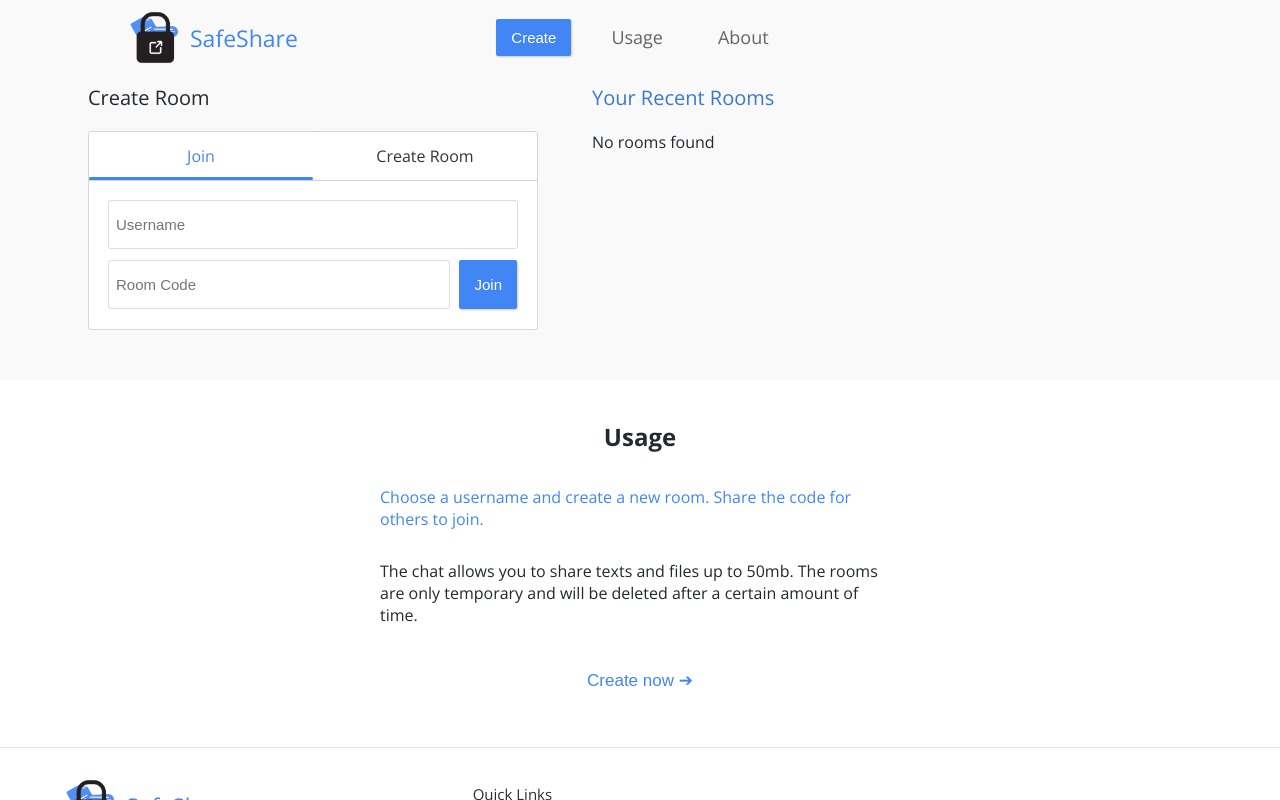
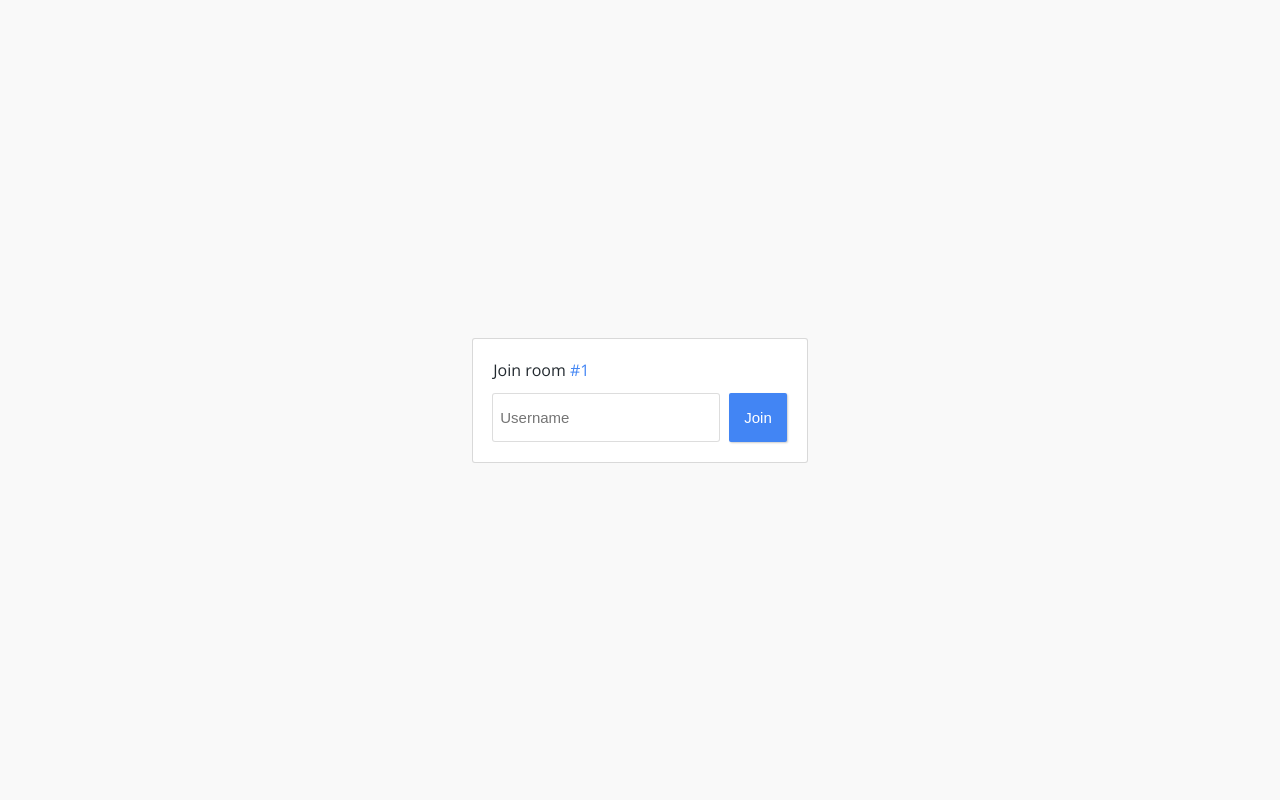
Before and after one commit to 1ars-d/SafeShare, a Flask app: page /join/1 in a window 1280 px wide. Run offline with Flask 2, Linux system fonts and the light colour scheme; tables that the repository leaves empty hold one stand-in row (values such as "Sample post"); parts of the project's set-up code (start-up, migrations or seed data) failed here and were passed over; some libraries are stand-ins or nearby versions.

Commit message:
added logs

```diff
--- a/Server/main.py
+++ b/Server/main.py
@@ -71,7 +71,9 @@ def create_secured(name, password):
     cur.execute(
         "INSERT INTO rooms(code, timestamp, type, key, salt) VALUES(?,?,?,?,?)", (generated_code, timestamp, "secured", key, salt))
     cur.execute(
-        f'INSERT into users (name, room) VALUES(?,?)', (name, generated_code))
+        f'INSERT into users (name, room, has_connected) VALUES(?,?,?)', (name, generated_code, "True"))
+    cur.execute(
+        "INSERT INTO logs(content, timestamp, room) VALUES(?,?,?)", (f"{name} created room {generated_code}", timestamp, generated_code))
     conn.commit()
     user_id = cur.lastrowid
     conn.close()
@@ -89,7 +91,9 @@ def create_open(name):
     cur.execute(
         "INSERT INTO rooms(code, timestamp, type) VALUES(?,?,?)", (generated_code, timestamp, "open"))
     cur.execute(
-        f'INSERT into users (name, room) VALUES(?,?)', (name, generated_code))
+        f'INSERT into users (name, room, has_connected) VALUES(?,?,?)', (name, generated_code, True))
+    cur.execute(
+        "INSERT INTO logs(content, timestamp, room) VALUES(?,?,?)", (f"{name} created room {generated_code}", timestamp, generated_code))
     conn.commit()
     user_id = cur.lastrowid
     conn.close()
@@ -97,6 +101,13 @@ def create_open(name):
     session["name"] = name
     session["user_id"] = user_id
     return redirect(url_for("room"))
+
+
+@app.route('/join/<string:room>')
+def join_form(room):
+    if not room_exists(room):
+        redirect(url_for("home"))
+    return render_template("join.html", room=room)
 
 
 @app.route('/join/<string:room>/<string:name>/<string:user_id>')
@@ -118,7 +129,7 @@ def join(room, name, user_id):
         return redirect(f"/join/enter-password/{room}/{name}/{user_id}")
     if not name_entry:
         cur.execute(
-            f'INSERT into users (name, room) VALUES(?,?)', (name, room))
+            f'INSERT into users (name, room, has_connected) VALUES(?,?,?)', (name, room, "False"))
     conn.commit()
     user_id = cur.execute(
         f'SELECT id FROM users WHERE room="{room}" AND name="{name}"').fetchone()[0]
@@ -142,7 +153,7 @@ def join_secured(room, name, user_id, password):
         return render_template("home.html", code=room, name=name, error="This username already exists in this room")
     if not name_entry:
         cur.execute(
-            f'INSERT into users (name, room) VALUES(?,?)', (name, room))
+            f'INSERT into users (name, room, has_connected) VALUES(?,?,?)', (name, room, "False"))
     conn.commit()
     user_id = cur.execute(
         f'SELECT id FROM users WHERE room="{room}" AND name="{name}"').fetchone()[0]
@@ -161,8 +172,7 @@ def join_enter_password(room, name, user_id):
 # Route to download file stored in database
 @app.route('/file/<string:file_id>/<string:save_type>')
 def download_file(file_id, save_type):
-    conn = sqlite3.connect("ROOMS_db.sqlite")
-    cur = conn.cursor()
+    conn, cur = get_db_connecton()
     file = cur.execute(
         f'SELECT data, file_type, file_name FROM files WHERE id="{file_id}"').fetchone()
     if not file:
@@ -179,19 +189,29 @@ def download_file(file_id, save_type):
     response.headers.add('Content-Type', 'application/json')
     return response
 
+# Creates socket connection when user joins
 
-# Creates socket connection when user joins
+
 @socketio.on("connect")
 def connect(_):
     room = session.get("room")
     name = session.get("name")
+    user_id = session.get("user_id")
     if not room or not name:
         return
     if not room_exists(room):
         leave_room(room)
         return
     join_room(room)
-    send_log(f"{name} joined the room.", room)
+    conn, cur = get_db_connecton()
+    user = cur.execute(
+        f'SELECT has_connected FROM users WHERE id="{user_id}"').fetchone()
+    if user[0] == "False":
+        send_log(f"{name} joined the room.", room)
+        cur.execute(
+            f'UPDATE users SET has_connected = "True" WHERE id="{user_id}"')
+        conn.commit()
+    conn.close()
 
 
 # Detach socket connection when user leaves
@@ -200,7 +220,6 @@ def disconnect():
     room = session.get("room")
     name = session.get("name")
     leave_room(room)
-    send_log(f"{name} left the room.", room)
 
 
 # Called when user sends a message from the frontend -> content is stored in database and distributed to other users
@@ -236,12 +255,6 @@ def message(data):
     conn.close()
 
 
-@app.errorhandler(Exception)
-def handle_error(error):
-    print(error)
-    return render_template("home.html", error=error)
-
-
 if __name__ == "__main__":
     # Run Server
     # set HOST property in .env:
--- a/Server/static/css/room.css
+++ b/Server/static/css/room.css
@@ -83,7 +83,6 @@
   display: flex;
   flex-direction: column;
   gap: 5px;
-  padding: 0 10px;
   border-radius: 2px;
 }
 
@@ -154,6 +153,12 @@
   display: flex;
   gap: 10px;
   align-items: center;
+  cursor: pointer;
+  transition: all 0.1s ease;
+}
+
+.file-download:hover {
+  opacity: 0.8;
 }
 
 .message-info {
--- a/Server/templates/room.html
+++ b/Server/templates/room.html
@@ -249,7 +249,7 @@
       fileSize: "{{element.fileSize}}",
     });
   } else if ("{{element.type}}" == "log") {
-    // createLog("{{element.content}}", "{{element.timestamp}}");
+    createLogItem("{{element.content}}", "{{element.timestamp}}");
   }
 </script>
 {% endfor %} {% endblock %}
--- a/Server/utilities.py
+++ b/Server/utilities.py
@@ -84,7 +84,7 @@ def setup_db():
         cur.execute(
             'CREATE TABLE files (data TEXT, file_type TEXT, file_name TEXT, author TEXT, room TEXT, timestamp TEXT, id TEXT, file_size INTEGER)')
         cur.execute(
-            'CREATE TABLE users (name TEXT, id integer primary key, room TEXT)')
+            'CREATE TABLE users (name TEXT, id integer primary key, room TEXT, has_connected TEXT)')
     conn.commit()
     conn.close()
 
@@ -125,10 +125,14 @@ def get_history(room):
         history.append(
             {"content": message[0], "content_type": message[1], "author": message[2], "timestamp": message[4], "type": "message"})
     files = cur.execute(
-        f'SELECT data, file_type, file_name, author, room, timestamp, id FROM files WHERE room="{room}"').fetchall()
+        f'SELECT data, file_type, file_name, author, room, timestamp, id, file_size FROM files WHERE room="{room}"').fetchall()
     for file in files:
         history.append({"content": "", "fileType": file[1],
-                       "fileName": file[2], "timestamp": file[5], "type": "file", "author": file[3], "fileId": file[6],  "fileSize": 0})
+                       "fileName": file[2], "timestamp": file[5], "type": "file", "author": file[3], "fileId": file[6],  "fileSize": file[7]})
+    logs = cur.execute(
+        f'SELECT content, timestamp FROM logs WHERE room="{room}"').fetchall()
+    for log in logs:
+        history.append({"type": "log", "content": log[0], "timestamp": log[1]})
     history.sort(key=lambda x: x["timestamp"])
     conn.close()
     return history
```
Also changed, not shown: Server/static/js/room.js (+7 -1 lines).
